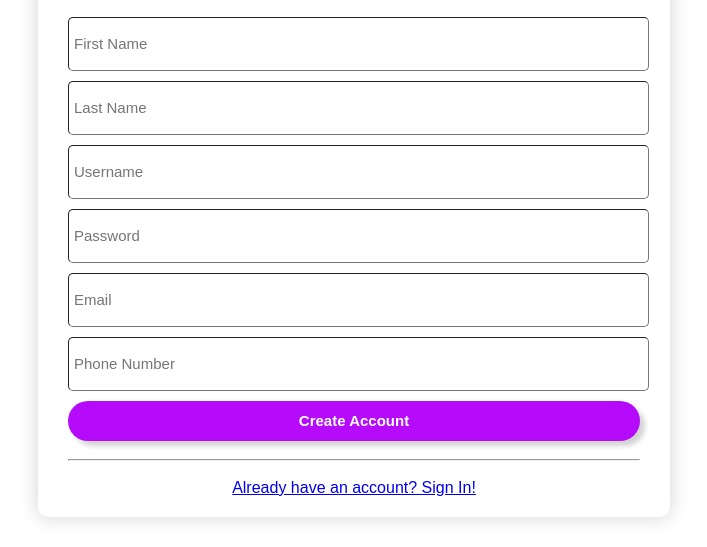
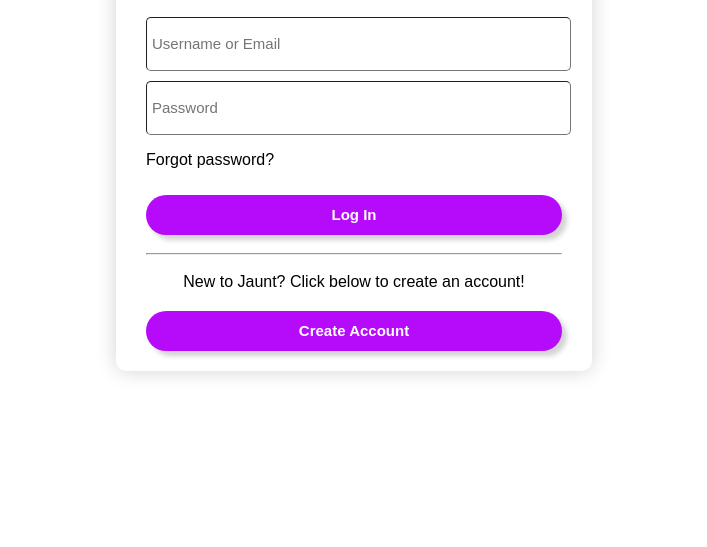
Before and after one commit to doswald32/python-py-final-project-DO, a React app in the folder client/: page /login in a window 1280 px wide. Shown: the part 271-818 px from the top of the page, without its empty margins (286-993 px from the left). Built offline with nearby package versions, Linux system fonts and the light colour scheme.

Commit message:
App now loads on home page (which is still bare). Routes are now set up for Login and CreateAccount screens.

```diff
--- a/client/src/App.css
+++ b/client/src/App.css
@@ -43,7 +43,7 @@
     outline: none;
 }
 
-#login-button, #login-create-account-button, #create-account-button {
+.login-buttons, #login-create-account-button, #create-account-button {
     font-size: 15px;
     font-weight: bold;
     color: white;
--- a/client/src/components/App.js
+++ b/client/src/components/App.js
@@ -1,19 +1,24 @@
 import "../App.css";
 import React, { useState } from "react";
-import { BrowserRouter, Routes } from "react-router-dom";
+import { BrowserRouter, Routes, Route } from "react-router-dom";
 import Login from "./Login";
 import CreateAccount from "./CreateAccount";
+import Home from "./Home"
 
 function App() {
 
-  const [isActiveAccount, setIsActiveAccount] = useState(false);
-
   return (
-    <div className="App">
-      {isActiveAccount ?
-      <Login/> :
-      <CreateAccount/>}
-    </div>
+    <>
+      <div className="App">
+        <BrowserRouter>
+          <Routes>
+            <Route path="/" element={<Home/>} />
+            <Route path="/login" element={<Login/>} />
+            <Route path="/createAccount" element={<CreateAccount/>} />
+          </Routes>
+        </BrowserRouter>
+      </div>
+    </>
   );
 }
 
--- a/client/src/components/CreateAccount.js
+++ b/client/src/components/CreateAccount.js
@@ -52,9 +52,10 @@ function CreateAccount() {
                         <input className="create-account-password" type="password" placeholder="Password" value={newUserData.newPassword} onChange={onChangeNewPassword}/>
                         <input className="create-account-email" type="text" placeholder="Email" value={newUserData.email} onChange={onChangeEmail}/>
                         <input className="create-account-phone" type="tel" placeholder="Phone Number" value={newUserData.phone} onChange={onChangePhone}/>
-                        <button id="create-account-button">Create Account</button>
+                        <button className="login-buttons">Create Account</button>
                         <hr></hr>
-                        <Link to="/login"><span className="login-text">Already have an account? Sign In!</span></Link>
+                        <span className="login-text">Already have an account?</span>
+                        <Link to="/login"><button className="login-buttons">Sign In</button></Link>
                     </form>
                 </div>
             </div>
--- a/client/src/components/Home.js
+++ b/client/src/components/Home.js
@@ -5,3 +5,5 @@ function Home() {
         </main>
     )
 }
+
+export default Home;
--- a/client/src/components/Login.js
+++ b/client/src/components/Login.js
@@ -1,5 +1,6 @@
 import React, { useState } from "react";
 import logo from "../Assets/jaunt_logo.png";
+import { Link } from "react-router-dom"
 
 
 function Login() {
@@ -25,10 +26,10 @@ function Login() {
                         <input className="login-username" type="text" placeholder="Username or Email" value={username} onChange={onChangeUsername}/>
                         <input className="login-password" type="password" placeholder="Password" value={password} onChange={onChangePassword}/>
                         <p>Forgot password?</p>
-                        <button id="login-button">Log In</button>
+                        <button className="login-buttons">Log In</button>
                         <hr></hr>
                         <span className="login-text">New to Jaunt? Click below to create an account!</span>
-                        <button id="login-create-account-button">Create Account</button>
+                        <Link to="/createAccount"><button className="login-buttons">Create Account</button></Link>
                     </form>
                 </div>
             </div>
--- a/client/src/index.js
+++ b/client/src/index.js
@@ -1,10 +1,8 @@
 import React from "react";
 import ReactDOM from "react-dom/client";
 import "./index.css";
-import { createBrowserRouter, RouterProvider } from "react-router-dom";
-import routes from "./routes"
+import App from "./components/App";
 
-const router = createBrowserRouter(routes);
 
 const root = ReactDOM.createRoot(document.getElementById("root"));
-root.render(<RouterProvider router={router} />);
+root.render(<App/>)
--- a/client/src/routes.js
+++ b/client/src/routes.js
@@ -1,4 +1,5 @@
 import App from "./components/App";
+import CreateAccount from "./components/CreateAccount";
 import Login from "./components/Login";
 
 const routes = [
@@ -9,6 +10,10 @@ const routes = [
             {
                 path: "/login",
                 element: <Login/>,
+            },
+            {
+                path: "/createAccount",
+                element: <CreateAccount/>,
             }
         ]
     }
```
